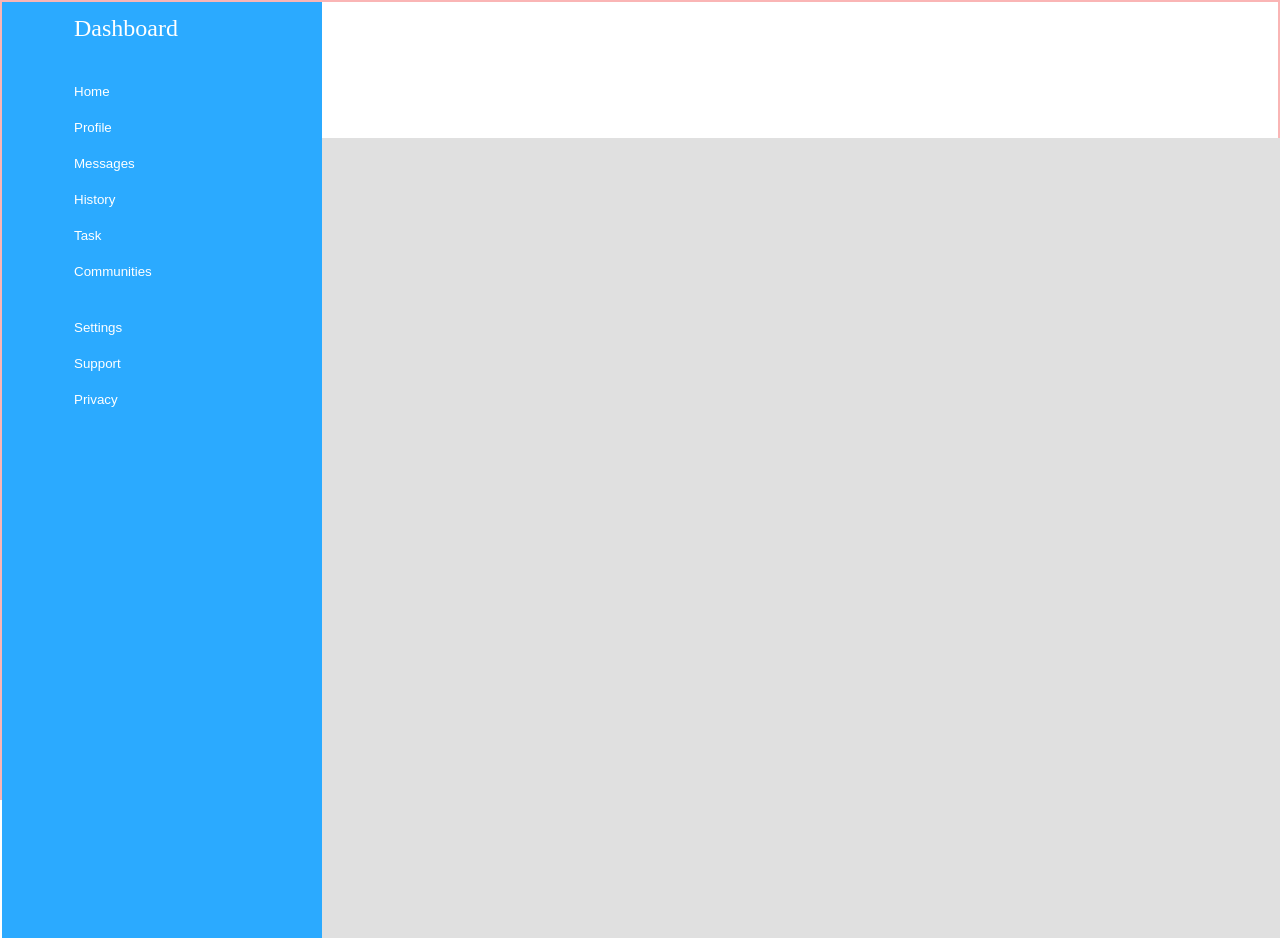
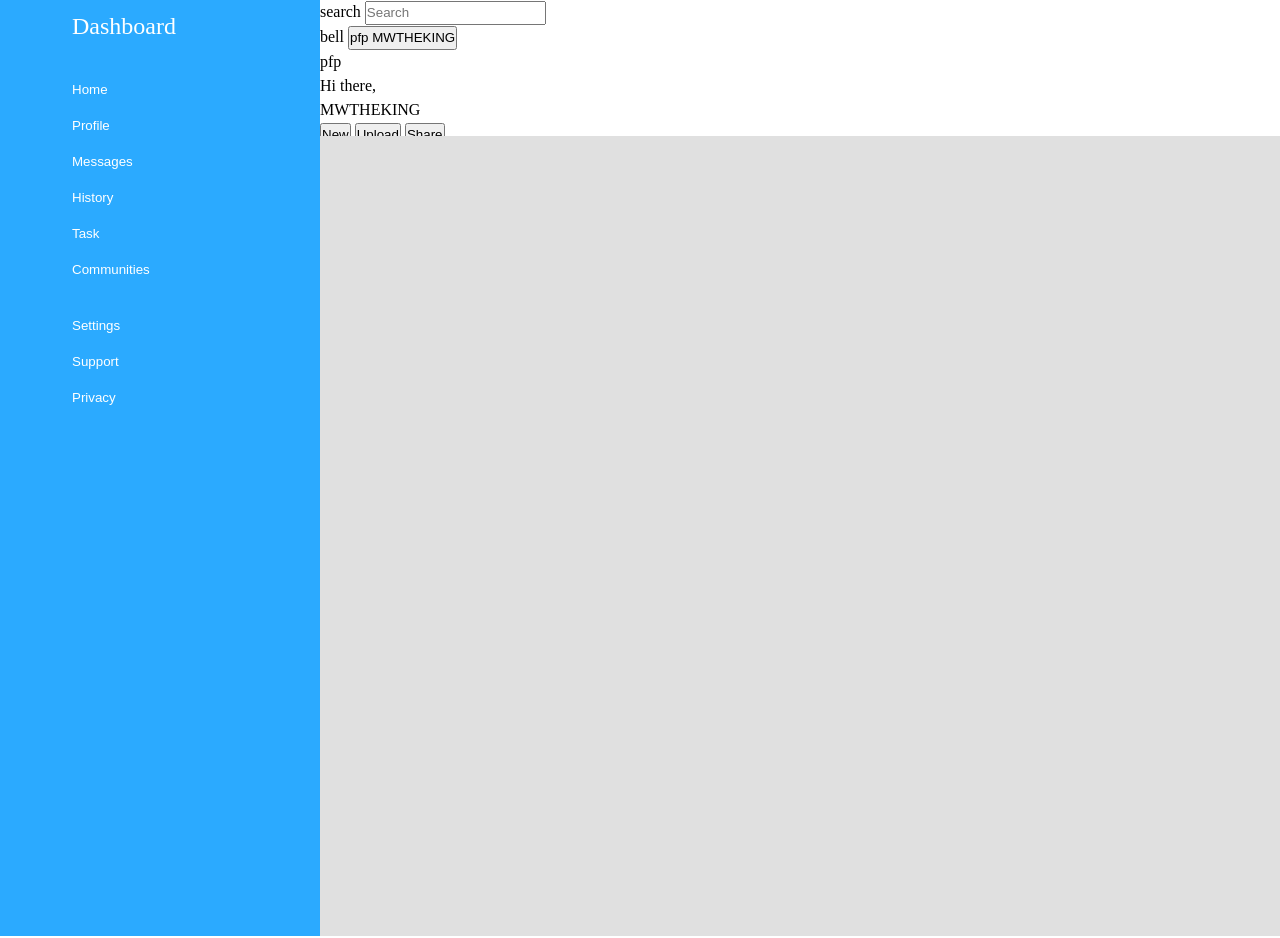
Before and after one commit to MWtheKing/Admin-Dashboard, a plain HTML site: page index.html in a window 1280 px wide. Shown: the top 938 px of the page. Drawn offline with Linux system fonts and the light colour scheme.

Commit message:
Add header content

```diff
--- a/index.html
+++ b/index.html
@@ -8,12 +8,31 @@
 </head>
 <body>
     <div class="container">
-        <div class="header"></div>
+        <div class="header">
+            <div class="search">
+                <span class="search-icon">search</span>
+                <input class="search-input" type="search" placeholder="Search">
+            </div>
+            <div class="profile">
+                <span class="bell-icon">bell</span>
+                <button class="profile-btn"><span class="profile-picture-btn">pfp</span> MWTHEKING</button>
+            </div>
+            <div class="profile-welcome">
+                <span class="profile-picture">pfp</span>
+                <div>Hi there,</div>
+                <div>MWTHEKING</div>
+            </div>
+            <div class="header-btns">
+                <button class="new">New</button>
+                <button class="upload">Upload</button>
+                <button class="share">Share</button>
+            </div>
+        </div>
         <div class="sidebar">
             <div class="dash-logo">
                 <div>Dashboard</div>
             </div>
-            <div class="nav">
+            <div class="sidebar-nav">
                 <button class="home">Home</button>
                 <button class="profile">Profile</button>
                 <button class="messages">Messages</button>
@@ -21,7 +40,7 @@
                 <button class="task">Task</button>
                 <button class="communities">Communities</button>
             </div>
-            <div class="nav-settings">
+            <div class="sidebar-nav-settings">
                 <button class="settings">Settings</button>
                 <button class="support">Support</button>
                 <button class="privacy">Privacy</button>
--- a/styles.css
+++ b/styles.css
@@ -12,7 +12,6 @@
     display: grid;
     grid-template-columns: minmax(25vw, 1fr) minmax(100vw, 4fr);
     grid-template-rows: minmax(17vh, 1fr) minmax(100vh, 4fr);
-    border: 2px solid rgb(250, 181, 181);
     height: 100vh;
 }
 .container > div {
@@ -28,8 +27,8 @@
     gap: 20px;
 }
 
-.nav,
-.nav-settings,
+.sidebar-nav,
+.sidebar-nav-settings,
 .dash-logo {
     display: grid;
     grid-template-columns: 1fr 4fr;
```
